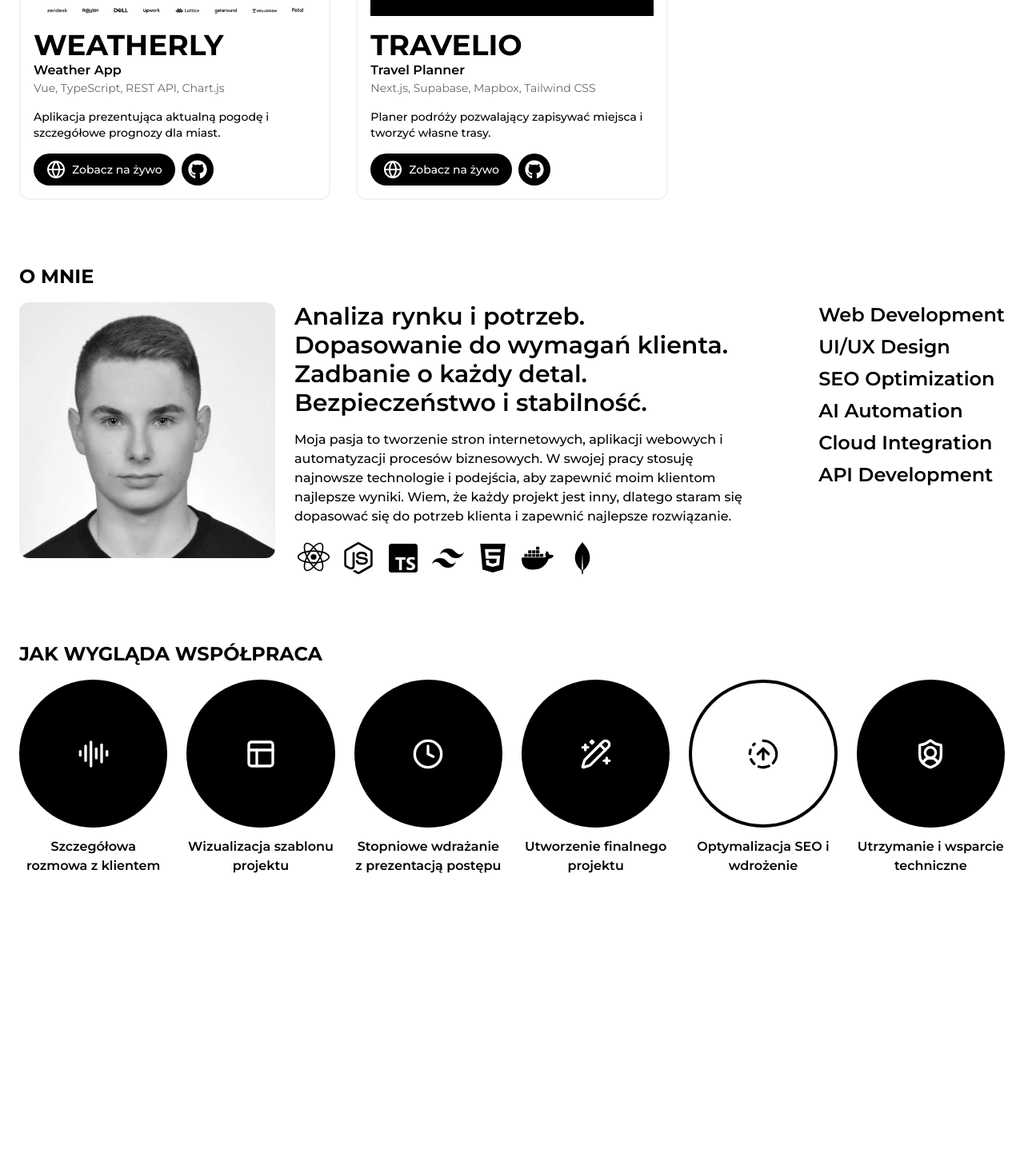
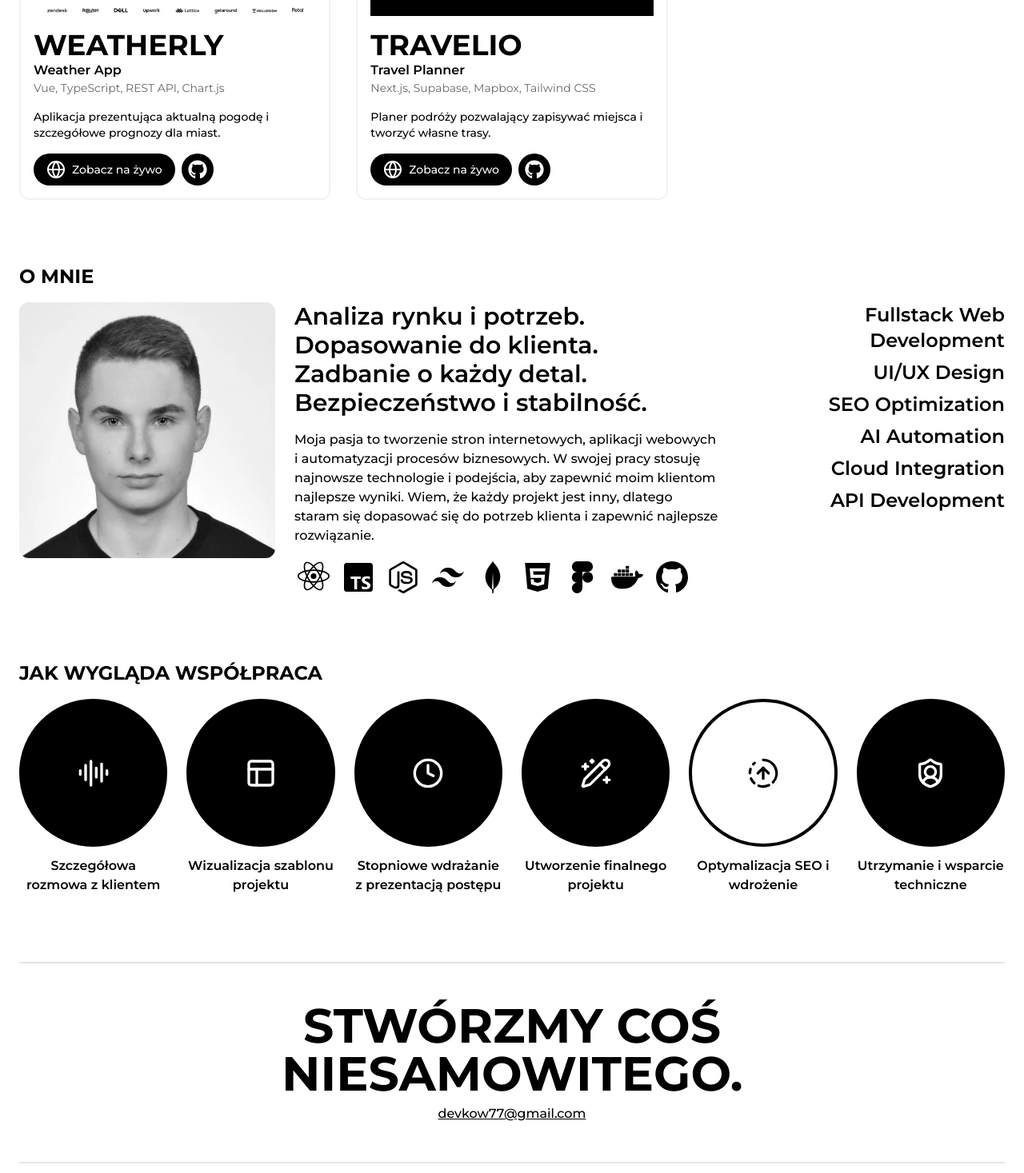
Before and after one commit to devkow77/DevkowWebsite, a React (Vite) app in the folder frontend/: page / in a window 1280 px wide. Shown: the part 1330-2797 px from the top of the page at 80% size. Before the commit the page ends 2589 px from the top, so only its background shows below. Built offline with nearby package versions, Linux system fonts and the light colour scheme; a web font is replaced by a local one.

Commit message:
Utwórz Footer

```diff
--- a/frontend/src/App.tsx
+++ b/frontend/src/App.tsx
@@ -1,5 +1,5 @@
 import { Navbar } from "./components/ui";
-import { Hero, Portfolio, About, Work } from "./components/sections";
+import { Hero, Portfolio, About, Work, Footer } from "./components/sections";
 
 function App() {
   return (
@@ -10,6 +10,7 @@ function App() {
         <Portfolio />
         <About />
         <Work />
+        <Footer />
       </main>
     </>
   );
--- a/frontend/src/components/sections/about.tsx
+++ b/frontend/src/components/sections/about.tsx
@@ -6,6 +6,8 @@ import {
   BiLogoMongodb,
   BiLogoHtml5,
   BiLogoDocker,
+  BiLogoFigma,
+  BiLogoGithub,
 } from "react-icons/bi";
 import { Container } from "../ui";
 
@@ -30,8 +32,8 @@ const About = () => {
             {/* TEXT */}
             <div className="max-w-xl space-y-2 md:space-y-4">
               <h4 className="text-xl font-semibold lg:text-3xl">
-                Analiza rynku i potrzeb. Dopasowanie do wymagań klienta.
-                Zadbanie o każdy detal. Bezpieczeństwo i stabilność.
+                Analiza rynku i potrzeb. Dopasowanie do klienta. Zadbanie o
+                każdy detal. Bezpieczeństwo i stabilność.
               </h4>
               <p className="text-sm font-medium md:text-base">
                 Moja pasja to tworzenie stron internetowych, aplikacji webowych
@@ -43,20 +45,22 @@ const About = () => {
               </p>
               <div className="flex flex-wrap items-center gap-2 text-4xl md:text-5xl">
                 <BiLogoReact />
+                <BiLogoTypescript />
                 <BiLogoNodejs />
-                <BiLogoTypescript />
                 <BiLogoTailwindCss />
+                <BiLogoMongodb />
                 <BiLogoHtml5 />
+                <BiLogoFigma />
                 <BiLogoDocker />
-                <BiLogoMongodb />
+                <BiLogoGithub />
               </div>
             </div>
           </div>
           <ul
             aria-label="Moje umiejętności"
-            className="flex flex-wrap gap-1 font-semibold md:gap-2 md:text-lg xl:flex-col xl:text-2xl"
+            className="flex flex-wrap gap-1 text-right font-semibold md:gap-2 md:text-lg xl:flex-col xl:text-2xl"
           >
-            <li>Web Development</li>
+            <li>Fullstack Web Development</li>
             <li>UI/UX Design</li>
             <li>SEO Optimization</li>
             <li>AI Automation</li>
--- /dev/null
+++ b/frontend/src/components/sections/footer.tsx
@@ -0,0 +1,53 @@
+import { Container } from "../ui";
+
+const Footer = () => {
+  return (
+    <footer id="kontakt">
+      <Container className="text-center text-sm md:text-base">
+        <div className="space-y-2 border-t-2 border-b-2 border-black/10 py-8 md:py-12">
+          <h3 className="mx-auto max-w-xl text-3xl font-bold md:text-5xl xl:text-6xl">
+            STWÓRZMY COŚ NIESAMOWITEGO.
+          </h3>
+          <a
+            href="mailto:devkow77@gmail.com"
+            className="font-medium underline"
+            target="_blank"
+            rel="noopener noreferrer"
+          >
+            devkow77@gmail.com
+          </a>
+        </div>
+        <div className="py-4 font-semibold">
+          <p>
+            Kacper Kowalski &copy; 2026 | Polska, Rzeszów |{" "}
+            <a
+              href="https://www.instagram.com/_kacperkowalski/"
+              target="_blank"
+              rel="noopener noreferrer"
+            >
+              Instagram
+            </a>{" "}
+            |{" "}
+            <a
+              href="https://www.facebook.com/profile.php?id=100011588175691"
+              target="_blank"
+              rel="noopener noreferrer"
+            >
+              Facebook
+            </a>{" "}
+            |{" "}
+            <a
+              href="https://www.linkedin.com/in/kacper-kowalski-0a286b241/"
+              target="_blank"
+              rel="noopener noreferrer"
+            >
+              LinkedIn
+            </a>
+          </p>
+        </div>
+      </Container>
+    </footer>
+  );
+};
+
+export default Footer;
--- a/frontend/src/components/sections/index.ts
+++ b/frontend/src/components/sections/index.ts
@@ -2,5 +2,6 @@ import Hero from "./hero";
 import Portfolio from "./portfolio";
 import About from "./about";
 import Work from "./work";
+import Footer from "./footer";
 
-export { Hero, Portfolio, About, Work };
+export { Hero, Portfolio, About, Work, Footer };
--- a/frontend/src/components/sections/portfolio.tsx
+++ b/frontend/src/components/sections/portfolio.tsx
@@ -9,7 +9,7 @@ const projects: Project[] = [
     technologies: ["React", "Node.js", "Express", "MongoDB"],
     description:
       "Nowoczesna aplikacja finansowa do zarządzania płatnościami i domowym budżetem.",
-    image: "/color-website.webp",
+    image: "/black-website.webp",
     liveUrl: "#",
     githubUrl: "#",
   },
@@ -31,7 +31,7 @@ const projects: Project[] = [
     technologies: ["React", "Redux", "Tailwind CSS", "Stripe"],
     description:
       "Responsywny sklep internetowy z koszykiem, płatnościami i panelem klienta.",
-    image: "/color-website.webp",
+    image: "/black-website.webp",
     liveUrl: "#",
     githubUrl: "#",
   },
--- a/frontend/src/components/sections/work.tsx
+++ b/frontend/src/components/sections/work.tsx
@@ -43,7 +43,7 @@ const steps: Step[] = [
 
 const Work = () => {
   return (
-    <section id="praca" className="mb-40">
+    <section id="praca">
       <Container>
         <h3 className="mb-4 text-lg font-bold md:text-2xl">
           JAK WYGLĄDA WSPÓŁPRACA
--- a/frontend/src/components/ui/navbar.tsx
+++ b/frontend/src/components/ui/navbar.tsx
@@ -67,7 +67,7 @@ const Navbar = () => {
           {isOpen ? <X size={26} /> : <Menu size={26} />}
         </div>
         <a
-          href="#work"
+          href="#portfolio"
           className="hidden rounded-4xl border-2 border-black/10 px-4 py-2 text-sm font-semibold duration-200 hover:bg-black hover:text-white sm:block"
         >
           Zobacz moje prace
```
